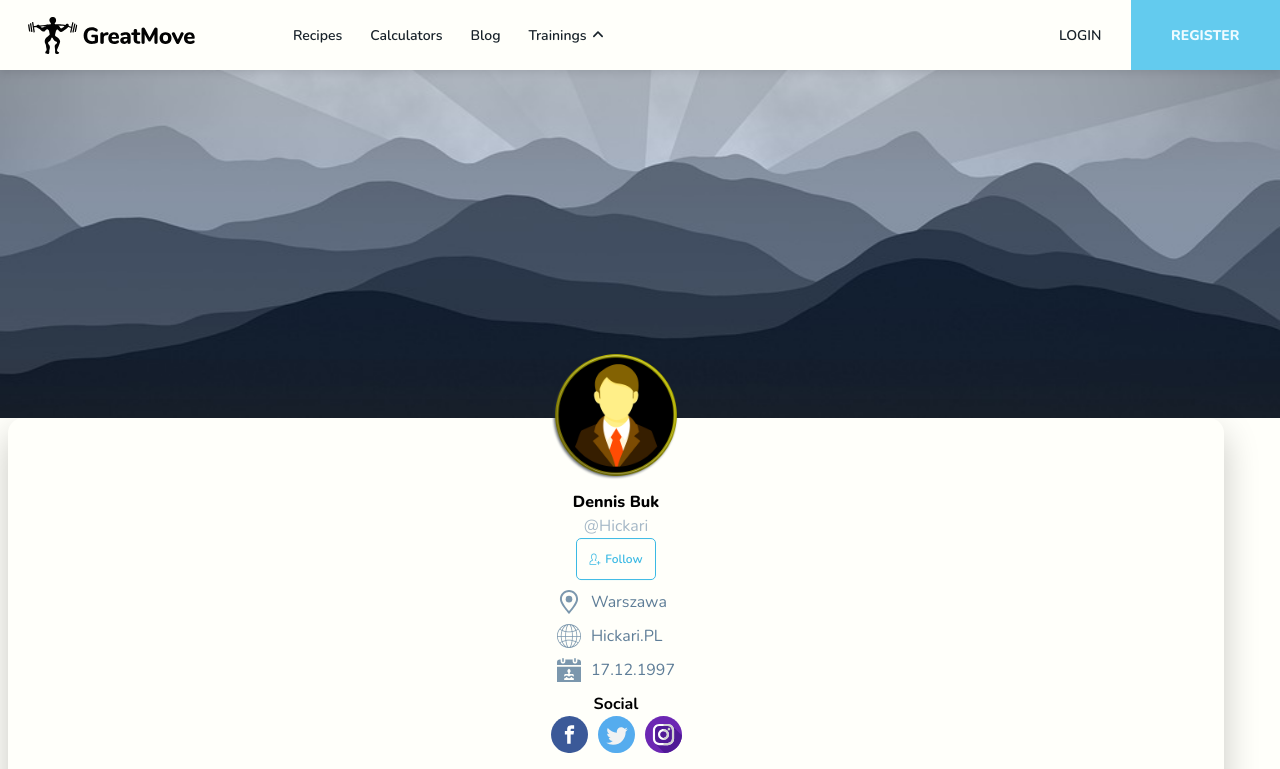
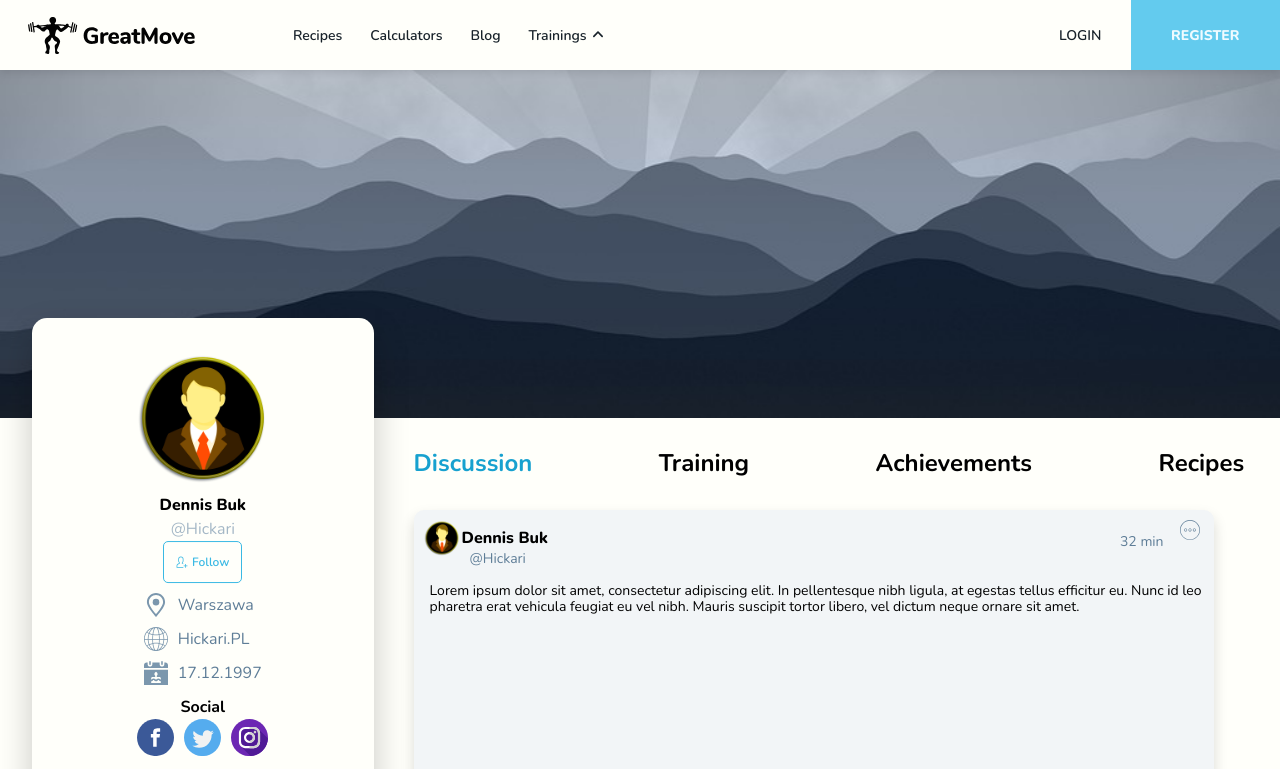
Before and after one commit to TheStelarek/GreatMove.Web, a Next.js app: page /profile in a window 1280 px wide. Shown: the top 769 px of the page. Built offline with nearby package versions, Linux system fonts and the light colour scheme.

Commit message:
feat: add responsive profil page

```diff
--- a/src/components/profile/discussion/ProfilDiscussion.module.scss
+++ b/src/components/profile/discussion/ProfilDiscussion.module.scss
@@ -8,13 +8,16 @@
    .commentBox {
       display: flex;
       flex-direction: column;
-      box-shadow: var(--box-shadow-xl);
+      box-shadow: var(--box-shadow-md);
       height: 300px;
       background-color: var(--gray-50);
       width: 99%;
       border-radius: var(--border-radius-10);
       margin-top: var(--space-6);
       padding-left: var(--space-2);
+      @media (min-width: 1100px) {
+         width: 800px;
+      }
    }
    .commentwrapp {
       display: flex;
--- a/src/pages/profile/Profile.module.scss
+++ b/src/pages/profile/Profile.module.scss
@@ -18,8 +18,15 @@
       height: 380px;
       border-radius: var(--border-radius-15);
       margin-left: var(--space-2);
-      transform: translateY(-0%);
       box-shadow: var(--box-shadow-xl);
+      @media (min-width: 800px) {
+         width: 500px;
+         margin-left: var(--space-8);
+         height: 500px;
+         transform: translateY(-20%);
+         justify-content: flex-end;
+         margin-right: var(--space-8);
+      }
    }
    .mobileWrapper {
       display: flex;
@@ -44,6 +51,9 @@
       align-items: center;
       flex-direction: column;
       background-color: var(--blue-100);
+      @media (min-width: 1100px) {
+         width: 800px;
+      }
    }
 
    .secondAchiv {
@@ -53,6 +63,9 @@
       align-items: center;
       flex-direction: column;
       background-color: var(--gray-400);
+      @media (min-width: 1100px) {
+         width: 800px;
+      }
    }
 
    .tripleAchiv {
@@ -62,6 +75,9 @@
       align-items: center;
       flex-direction: column;
       background-color: var(--gray-700);
+      @media (min-width: 1100px) {
+         width: 800px;
+      }
    }
 
    .medal {
@@ -88,6 +104,12 @@
       box-shadow: var(--box-shadow-md);
       margin-left: var(--space-8);
       margin-bottom: var(--space-8);
+      @media (min-width: 1100px) {
+         width: 250px;
+         height: 100px;
+         margin-right: auto;
+         margin-left: var(--space-12);
+      }
    }
 
    .smallDarkerBlueBox {
@@ -97,6 +119,12 @@
       box-shadow: var(--box-shadow-md);
       margin-left: var(--space-8);
       margin-bottom: var(--space-8);
+      @media (min-width: 1100px) {
+         width: 250px;
+         height: 100px;
+         margin-right: auto;
+         margin-left: var(--space-12);
+      }
    }
    .smallDarkest {
       background-color: var(--gray-800);
@@ -105,11 +133,12 @@
       box-shadow: var(--box-shadow-md);
       margin-left: var(--space-8);
       margin-bottom: var(--space-8);
-   }
-
-   .menuIcon {
-      width: 40px;
-      height: 40px;
+      @media (min-width: 1100px) {
+         width: 250px;
+         height: 100px;
+         margin-right: auto;
+         margin-left: var(--space-12);
+      }
    }
 
    .smallRightBlueBox {
@@ -119,6 +148,12 @@
       box-shadow: var(--box-shadow-md);
       margin-left: var(--space-8);
       margin-bottom: var(--space-8);
+      @media (min-width: 1100px) {
+         width: 250px;
+         height: 100px;
+         margin-left: auto;
+         margin-right: var(--space-12);
+      }
    }
 
    .smallDarkRight {
@@ -128,6 +163,12 @@
       box-shadow: var(--box-shadow-md);
       margin-left: var(--space-8);
       margin-bottom: var(--space-8);
+      @media (min-width: 1100px) {
+         width: 250px;
+         height: 100px;
+         margin-left: auto;
+         margin-right: var(--space-12);
+      }
    }
 
    .smallRightDarkest {
@@ -137,6 +178,12 @@
       box-shadow: var(--box-shadow-md);
       margin-left: var(--space-8);
       margin-bottom: var(--space-8);
+      @media (min-width: 1100px) {
+         width: 250px;
+         height: 100px;
+         margin-left: auto;
+         margin-right: var(--space-12);
+      }
    }
 
    .tabContainer {
@@ -191,32 +238,71 @@
    .menuContainer {
       display: flex;
       flex-direction: row;
-      gap: 17%;
+      justify-content: space-between;
       margin-left: var(--space-2);
       margin-right: var(--space-2);
+      margin-top: var(--space-8);
+      width: 95%;
    }
    .botContainer {
       display: flex;
       flex-direction: column;
+      @media (min-width: 800px) {
+         flex-direction: row;
+      }
    }
    .rightBox {
       width: 100%;
    }
 
+   .menuIcon {
+      width: 24px;
+      height: 24px;
+      @media (min-width: 500px) {
+         height: 40px;
+         width: 40px;
+      }
+      @media (min-width: 800px) {
+         display: none;
+      }
+   }
+
    .activeMenu {
       fill: var(--blue-600);
-      height: 40px;
-      width: 40px;
+      height: 24px;
+      width: 24px;
+      @media (min-width: 500px) {
+         height: 40px;
+         width: 40px;
+      }
+      @media (min-width: 800px) {
+         display: none;
+      }
+   }
+   .activeText {
+      color: var(--blue-600);
+      font-size: var(--font-size-p5);
+      font-weight: var(--font-weight-bold);
+      display: none;
+      @media (min-width: 800px) {
+         display: flex;
+      }
    }
    .menuText {
-      font-size: var(--font-size-p1);
+      font-size: var(--font-size-p5);
+      font-weight: var(--font-weight-bold);
+      display: none;
+      @media (min-width: 800px) {
+         display: flex;
+      }
+   }
+
+   .menuWrapper {
+      font-size: var(--font-size-p5);
       font-weight: var(--font-weight-bold);
    }
+
    .menuButton {
       font-weight: var(--font-weight-bold);
-
-      &:active {
-         color: var(--blue-600);
-      }
    }
 }
--- a/src/pages/profile/index.tsx
+++ b/src/pages/profile/index.tsx
@@ -196,32 +196,38 @@ const Profile = () => {
             </div>
             <div className={styles.rightBox}>
                <div className={styles.menuContainer}>
-                  <p className={styles.menuText}>
+                  <p className={styles.menuWrapper}>
                      <button className={styles.menuButton} onClick={() => setShowPage(0)}>
                         <Discussion className={cx(styles.menuIcon, showPage === 0 && styles.activeMenu)} />
+                        <span className={cx(styles.menuText, showPage === 0 && styles.activeText)}>Discussion</span>
                      </button>
                   </p>
-                  <p className={styles.menuText}>
-                     <p className={styles.menuText}>
+                  <p className={styles.menuWrapper}>
+                     <p className={styles.menuWrapper}>
                         <button className={styles.menuButton} onClick={() => setShowPage(1)}>
                            <Training className={cx(styles.menuIcon, showPage === 1 && styles.activeMenu)} />
+                           <span className={cx(styles.menuText, showPage === 1 && styles.activeText)}>Training</span>
                         </button>
                      </p>
                   </p>
-                  <p className={styles.menuText}>
-                     <p className={styles.menuText}>
+                  <p className={styles.menuWrapper}>
+                     <p className={styles.menuWrapper}>
                         <button
                            className={cx(styles.menuButton, showPage === 2 && styles.active)}
                            onClick={() => setShowPage(2)}
                         >
                            <Achievements className={cx(styles.menuIcon, showPage === 2 && styles.activeMenu)} />
+                           <span className={cx(styles.menuText, showPage === 2 && styles.activeText)}>
+                              Achievements
+                           </span>
                         </button>
                      </p>
                   </p>
-                  <p className={styles.menuText}>
-                     <p className={styles.menuText}>
+                  <p className={styles.menuWrapper}>
+                     <p className={styles.menuWrapper}>
                         <button className={styles.menuButton} onClick={() => setShowPage(3)}>
                            <Recipes className={cx(styles.menuIcon, showPage === 3 && styles.activeMenu)} />
+                           <span className={cx(styles.menuText, showPage === 3 && styles.activeText)}>Recipes</span>
                         </button>
                      </p>
                   </p>
```
